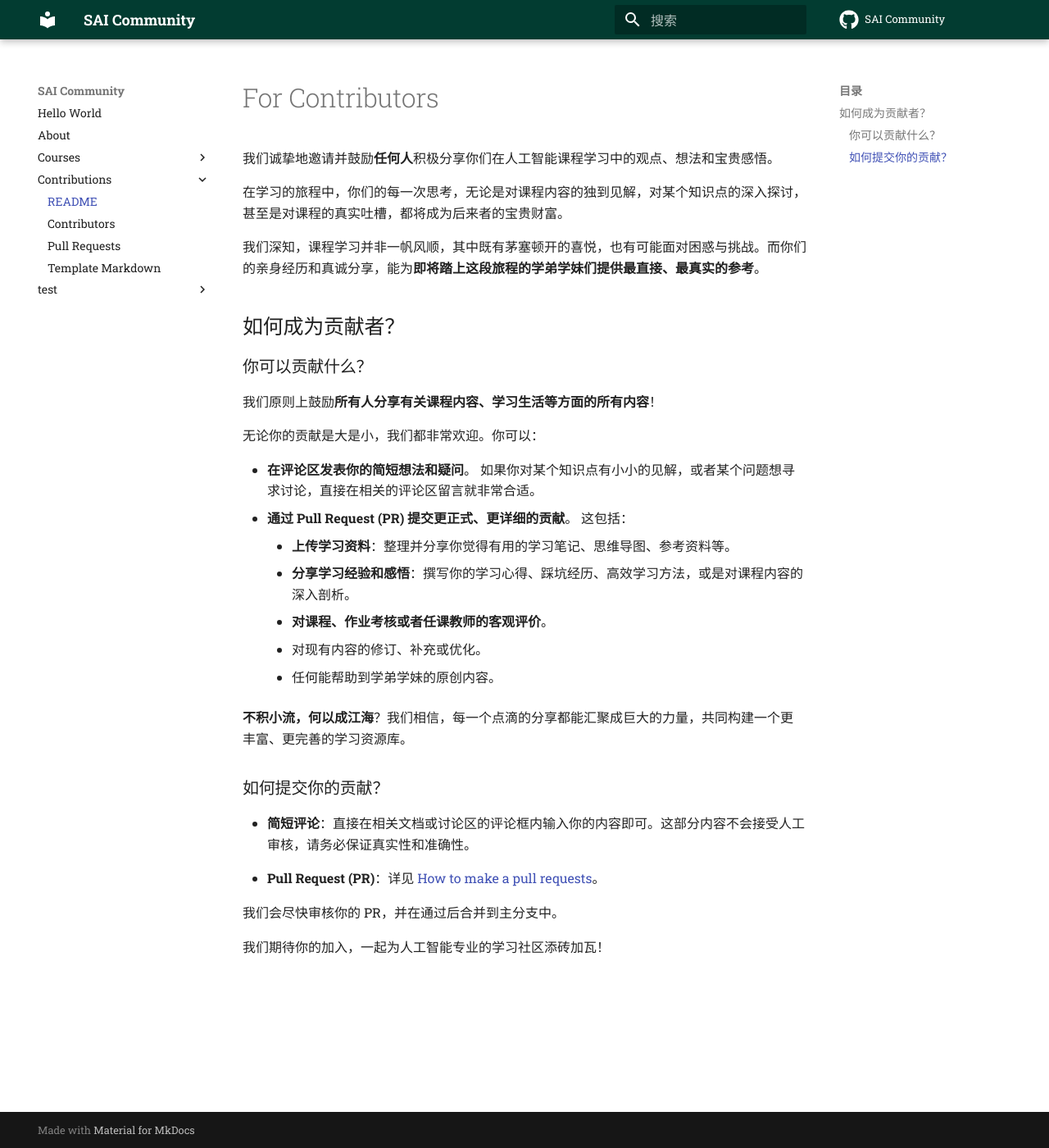
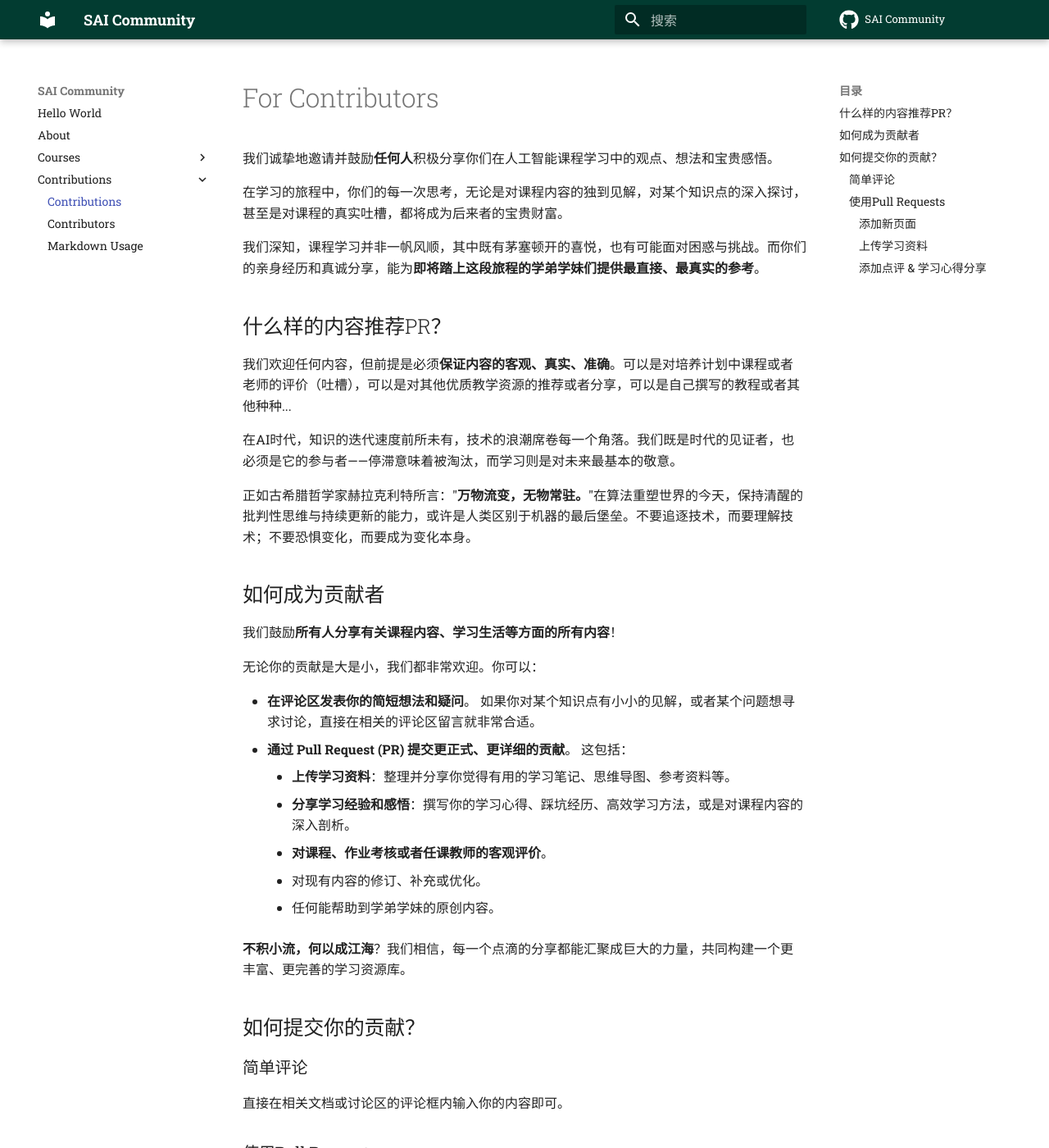
Before and after one commit to SJTU-SAI/SAI-Community, an MkDocs documentation site: the page built from docs/contributions/contributions.md, in a window 1280 px wide and 1400 px high. Shown: the whole window at 82% size. Built offline with MkDocs 1.6.1 and Material for MkDocs 9.7.7, drawn with Linux system fonts in a browser that asks for light colours; comment, search, counter and statistics services are not loaded; some of the changed text lies outside the part shown.

Commit message:
refactor: refactor navigation tree

````diff
--- a/docs/contributions/contributions.md
+++ b/docs/contributions/contributions.md
@@ -6,13 +6,17 @@
 
 我们深知，课程学习并非一帆风顺，其中既有茅塞顿开的喜悦，也有可能面对困惑与挑战。而你们的亲身经历和真诚分享，能为**即将踏上这段旅程的学弟学妹们提供最直接、最真实的参考**。
 
+## 什么样的内容推荐PR？
 
-## 如何成为贡献者？
+我们欢迎任何内容，但前提是必须**保证内容的客观、真实、准确**。可以是对培养计划中课程或者老师的评价（吐槽），可以是对其他优质教学资源的推荐或者分享，可以是自己撰写的教程或者其他种种...
 
+在AI时代，知识的迭代速度前所未有，技术的浪潮席卷每一个角落。我们既是时代的见证者，也必须是它的参与者——停滞意味着被淘汰，而学习则是对未来最基本的敬意。
 
-### 你可以贡献什么？
+正如古希腊哲学家赫拉克利特所言："**万物流变，无物常驻。**"在算法重塑世界的今天，保持清醒的批判性思维与持续更新的能力，或许是人类区别于机器的最后堡垒。不要追逐技术，而要理解技术；不要恐惧变化，而要成为变化本身。
 
-我们原则上鼓励**所有人分享有关课程内容、学习生活等方面的所有内容**！
+## 如何成为贡献者
+
+我们鼓励**所有人分享有关课程内容、学习生活等方面的所有内容**！
 
 无论你的贡献是大是小，我们都非常欢迎。你可以：
 
@@ -27,15 +31,102 @@
 **不积小流，何以成江海**？我们相信，每一个点滴的分享都能汇聚成巨大的力量，共同构建一个更丰富、更完善的学习资源库。
 
 
-### 如何提交你的贡献？
+## 如何提交你的贡献？
 
+### 简单评论
 
-* **简短评论**：直接在相关文档或讨论区的评论框内输入你的内容即可。这部分内容不会接受人工审核，请务必保证真实性和准确性。
+直接在相关文档或讨论区的评论框内输入你的内容即可。
 
 <!-- !todo Add giscus and github discussions -->
 
+### 使用Pull Requests
 
-* **Pull Request (PR)**：详见 [How to make a pull requests](PR.md)。
+教程指路: [Pull Requests](https://docs.github.com/en/pull-requests)
+
+#### 添加新页面
+
+如果你希望添加新页面，请完成以下修改：
+
+- 在代码树中新建markdown文件，添加新页面的内容。可以以`template`的markdown文件作为参考。
+
+- 在`/mkdocs.yml`中添加对应的文件索引。
+
+??? example "A simple demo"
+    ```yaml
+    # 如果你希望在大一第一学期课程中添加一个新的页面，内容是关于课程AI1001的，你可以做如下修改：
+
+    nav:
+    - Hello World: "index.md"
+    - About: "about.md"
+    - Courses:
+        - Semester 1.1:
+            - 总结: "courses/Semester1.1/index.md"
+    - Contributions:
+        - README: "contributions/contributions.md"
+        - Contributors: "contributions/contributors.md"
+        - Pull Requests: "contributions/PR.md"
+        - Markdown Usage: "templates/template_markdown.md"
+        - Template: "templates/template.md"
+
+    nav:
+    - Hello World: "index.md"
+    - About: "about.md"
+    - Courses:
+        - Semester 1.1:
+            - 总结: "courses/Semester1.1/index.md"
+            #   你需要修改的地方
+            - SJTU-AI1001: "courses/Semester1.1/your_file.md"
+    - Contributions:
+        - README: "contributions/contributions.md"
+        - Contributors: "contributions/contributors.md"
+        - Pull Requests: "contributions/PR.md"
+        - Markdown Usage: "templates/template_markdown.md"
+        - Template: "templates/template.md"
+    ```
+
+- 提交Pull Requests。
+
+#### 上传学习资料
+
+我们鼓励同学们上传课程的学习材料，学习笔记或者往年的作业和考试资料作为未来学弟学妹们的参考。
+
+<!-- !todo manage how to load large files in websites? -->
+
+#### 添加点评 & 学习心得分享
+
+直接修改对应的markdown文件即可，为了保证可读性，我们建议各位点评时使用Admonitions的高亮块包裹，这样既分割了不同的评论，也可以通过Admonitions的选择表达自己对这门课的态度。
+
+
+??? Note "A simple demo for Admonitions"
+    ??? note "this is a note"
+        This is a note
+    ??? abstract "this is an abstract"
+        This is an abstract
+    ??? info "this is an info"
+        This is an info
+    ??? tip "this is a tip"
+        This is a tip
+    ??? success "this is a success"
+        This is a success
+    ??? question "this is a question"
+        This is a question
+    ??? warning "this is a warning"
+        This is a warning
+    ??? failure "this is a failure"
+        This is a failure
+    ??? danger "this is a danger"
+        This is a danger
+    ??? bug "this is a bug"
+        This is a bug
+    ??? example "this is an example"
+        This is an example
+    ??? quote "this is a quote"
+        This is a quote
+
+比较短的点评可以发在讨论区。
+
+
+[具体的使用教程](./markdown_tutorial.md){ .md-button }
 
 我们会尽快审核你的 PR，并在通过后合并到主分支中。
 
--- a/mkdocs.yml
+++ b/mkdocs.yml
@@ -97,14 +97,10 @@ nav:
   - Courses:
       - Semester 1.1:
           - 总结: "courses/Semester1.1/index.md"
-          - 线性代数: "courses/Semester1.1/线性代数.md"
   - Contributions:
-      - README: "contributions/contributions.md"
+      - Contributions: "contributions/contributions.md"
       - Contributors: "contributions/contributors.md"
-      - Pull Requests: "contributions/PR.md"
-      - Template Markdown: "templates/template_markdown.md"
-  - test:
-      - template test: "templates/template.md"
+      - Markdown Usage: "contributions/markdown_tutorial.md"
 
 exclude_docs: |
   !.*
````
Also changed, not shown: docs/contributions/PR.md (deleted, +0 -19 lines), docs/index.md (+2 -22 lines), docs/contributions/markdown_tutorial.md (renamed from docs/templates/template_markdown.md).
